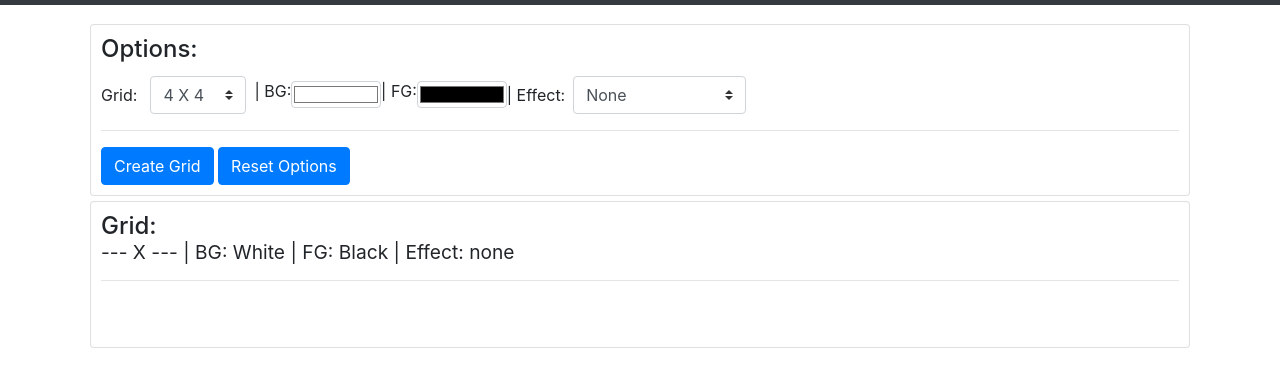
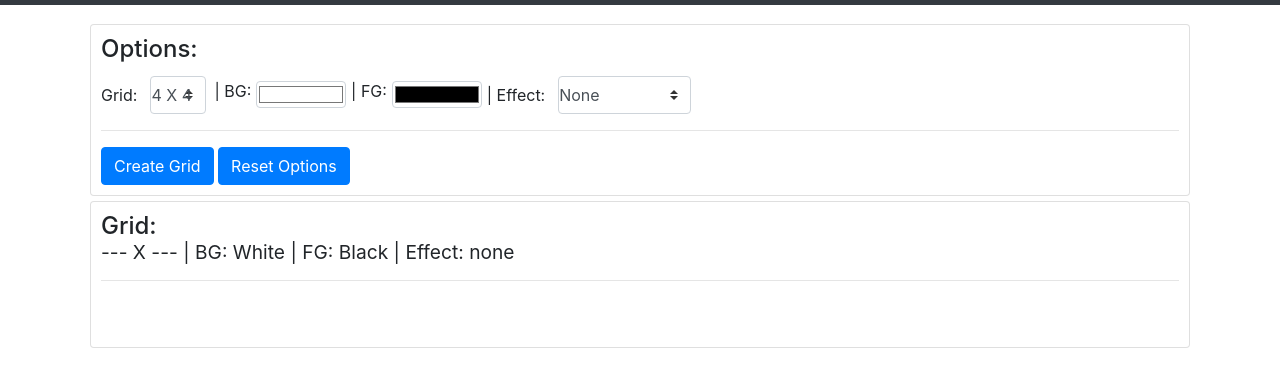
Before and after one commit to xxerror500xx/TOP_Etch-a-Sketch, a plain HTML site: page index.html in a window 1280 px wide. Shown: the part 51-438 px from the top of the page. Drawn offline with nearby package versions, Linux system fonts and the light colour scheme.

Commit message:
add master.js and fix padding issue for options

```diff
--- a/css/main.css
+++ b/css/main.css
@@ -13,13 +13,26 @@ body {
 .card-block {
   margin: 10px;
 }
+.custom-select {
+  padding: 0;
+}
+#effect-input {
+  padding: 0px;
+  margin-right: 5px;
+  margin-left: 5px;
+}
 #grid-size-input {
+  padding: 0px;
   margin-right: 5px;
   margin-left: 5px;
 }
 #background {
   padding: 0px;
+  margin-left: 5px;
+  margin-right: 5px;
 }
 #foreground {
   padding: 0px;
+  margin-left: 5px;
+  margin-right: 5px;
 }
--- a/index.html
+++ b/index.html
@@ -98,6 +98,7 @@
   <!-- Optional JavaScript -->
   <!-- jQuery first, then Popper.js, then Bootstrap JS -->
   <script src="https://code.jquery.com/jquery-3.2.1.slim.min.js" integrity="sha384-KJ3o2DKtIkvYIK3UENzmM7KCkRr/rE9/Qpg6aAZGJwFDMVNA/GpGFF93hXpG5KkN" crossorigin="anonymous"></script>
+  <script src="js/master.js" type="text/javascript"></script>
   <script src="https://cdnjs.cloudflare.com/ajax/libs/popper.js/1.12.3/umd/popper.min.js" integrity="sha384-vFJXuSJphROIrBnz7yo7oB41mKfc8JzQZiCq4NCceLEaO4IHwicKwpJf9c9IpFgh" crossorigin="anonymous"></script>
   <script src="https://maxcdn.bootstrapcdn.com/bootstrap/4.0.0-beta.2/js/bootstrap.min.js" integrity="sha384-alpBpkh1PFOepccYVYDB4do5UnbKysX5WZXm3XxPqe5iKTfUKjNkCk9SaVuEZflJ" crossorigin="anonymous"></script>
 </body>
--- /dev/null
+++ b/js/master.js
@@ -0,0 +1 @@
+console.log("inside master.js");
```
